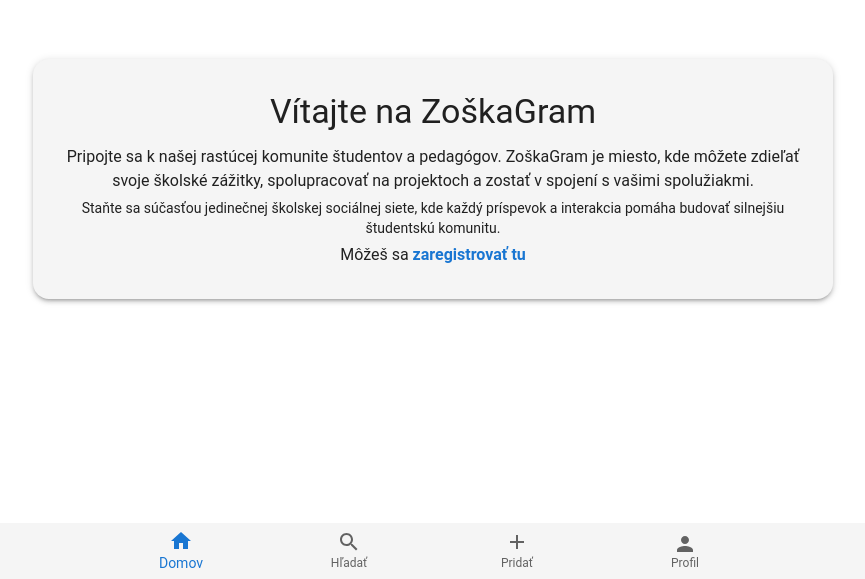
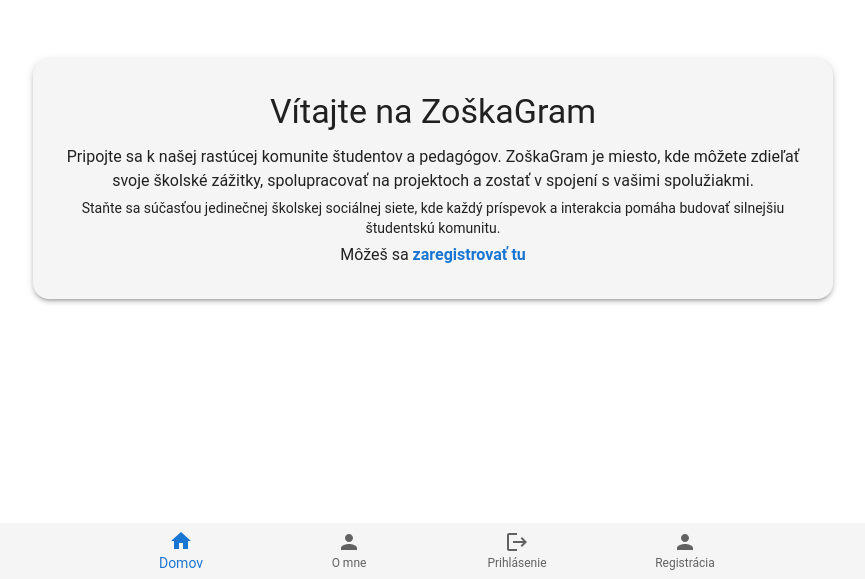
Before and after one commit to LukasLubusky/Zoska-Gram, a Next.js app: page / in a window 1280 px wide. Shown: the part 221-800 px from the top of the page, without its empty margins (207-1072 px from the left). Built offline with nearby package versions, Linux system fonts and the light colour scheme; no server answers.

Commit message:
navbar fixed

```diff
--- a/src/components/NavBar.tsx
+++ b/src/components/NavBar.tsx
@@ -39,8 +39,8 @@ export default function BottomNavbar() {
     await signOut({ callbackUrl: "/" })
   }
 
-  const navItems = [
-    { label: "Domov", icon: <HomeIcon />, href: "/" },
+  const navItems = session ? [
+    { label: "Domov", icon: <HomeIcon />, href: "/home" },
     { label: "Hľadať", icon: <SearchIcon />, href: "/hladanie" },
     { label: "Pridať", icon: <AddIcon />, href: "/pridat" },
     {
@@ -58,6 +58,11 @@ export default function BottomNavbar() {
       ),
       onClick: handleProfileClick,
     },
+  ] : [
+    { label: "Domov", icon: <HomeIcon />, href: "/" },
+    { label: "O mne", icon: <PersonIcon />, href: "/o-mne" },
+    { label: "Prihlásenie", icon: <LogoutIcon />, href: "/auth/prihlasenie" },
+    { label: "Registrácia", icon: <PersonIcon />, href: "/auth/registracia" },
   ]
 
   return (
```
